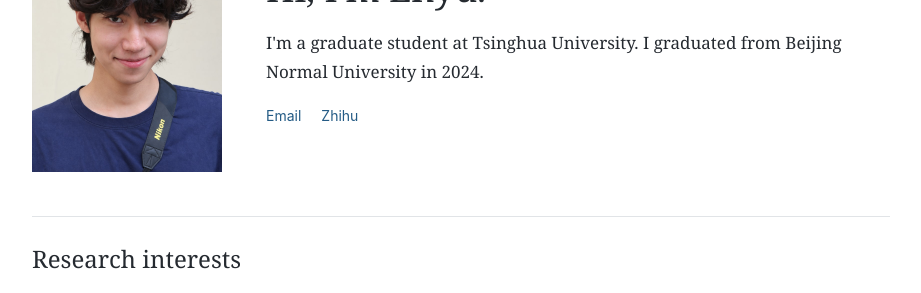
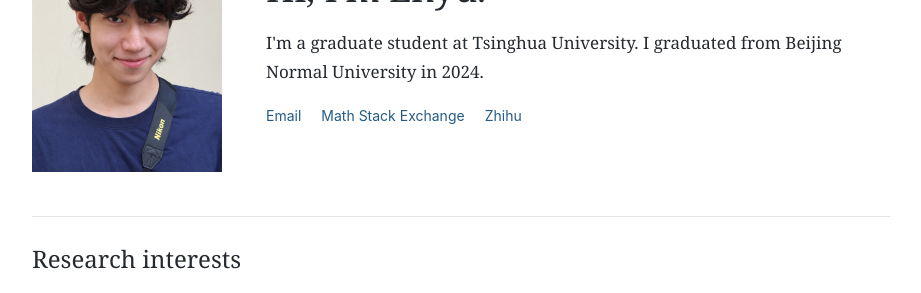
Before and after one commit to Enyu2023/Enyu2023.github.io, a Jekyll site: the page built from index.md, in a window 1280 px wide. Shown: the part 221-514 px from the top of the page, without its empty margins (179-1100 px from the left). Built offline with Jekyll 4.4.1, drawn with Linux system fonts in a browser that asks for light colours; formulas are drawn with MathJax 3.

Commit message:
Link Math Stack Exchange profile on the homepage

```diff
--- a/_config.yml
+++ b/_config.yml
@@ -36,6 +36,7 @@ behance_username:
 dribbble_username:
 spotify_username:
 zhihu_username: ley-91-63
+math_stackexchange_url: https://math.stackexchange.com/users/1208513/eric
 
 # Google Analytics
 google-analytics:
--- a/_layouts/home.html
+++ b/_layouts/home.html
@@ -17,6 +17,7 @@ layout: academic
     <p>{{ profile.introduction | escape }}</p>
     <ul class="inline-links" aria-label="Profile links">
       <li><a href="mailto:{{ site.email | escape }}">Email</a></li>
+      {% if site.math_stackexchange_url %}<li><a href="{{ site.math_stackexchange_url | escape }}">Math Stack Exchange</a></li>{% endif %}
       {% if site.zhihu_username %}<li><a href="https://www.zhihu.com/people/{{ site.zhihu_username | escape }}">Zhihu</a></li>{% endif %}
     </ul>
   </div>
```
